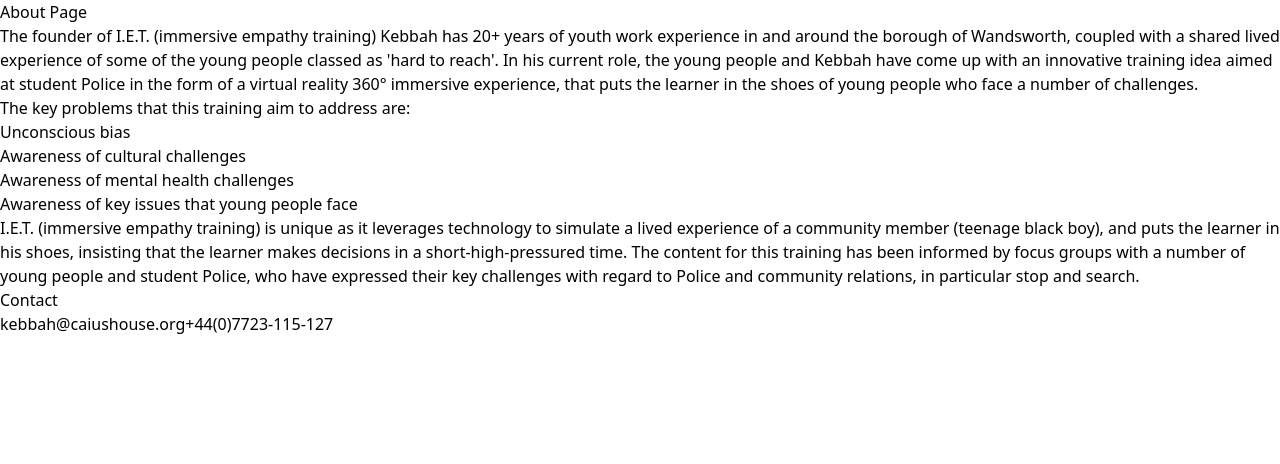
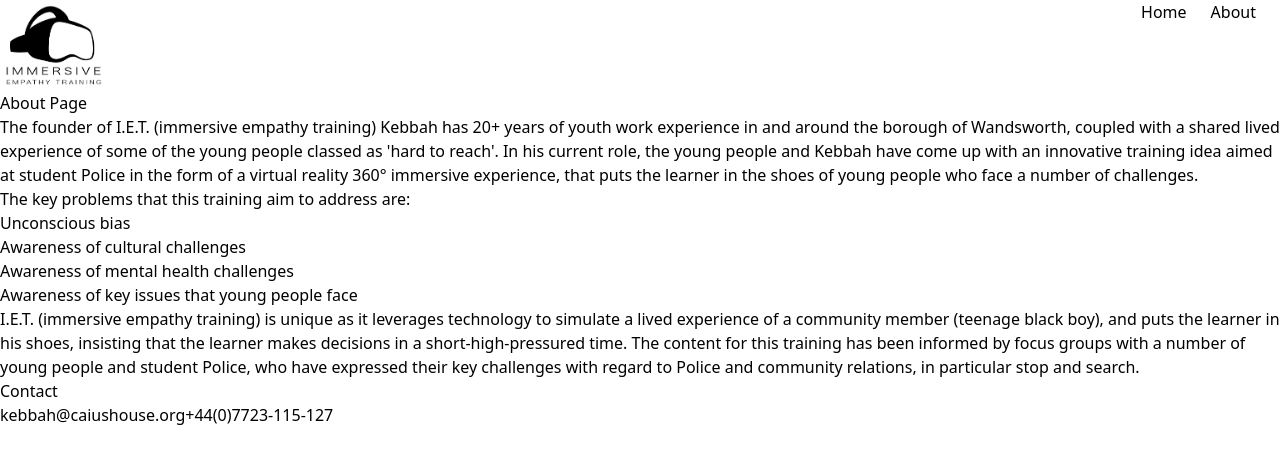
Before and after one commit to SurPun/IET-Kebbah, a Next.js app: page /about in a window 1280 px wide. Shown: the top 464 px of the page. Built offline with nearby package versions, Linux system fonts and the light colour scheme.

Commit message:
render navbar to about page

```diff
--- a/pages/about.js
+++ b/pages/about.js
@@ -1,4 +1,4 @@
-// import Nav here.
+import NavBar from "../components/NavBar";
 import Link from "next/link";
 import Head from "next/head";
 
@@ -12,8 +12,10 @@ export default function About() {
           content="initial-scale=1.0, width=device-width"
           description="descrite the page for Google and other search engins"
         />
-        <link rel="icon" href="/favicon.ico" />
+        <link rel="icon" href="public/favicon.ico" />
       </Head>
+
+      <NavBar />
 
       <main>
         <h1> About Page</h1>
```
Also changed, not shown: 1 other file (tests, documents, lock files or other folders).
